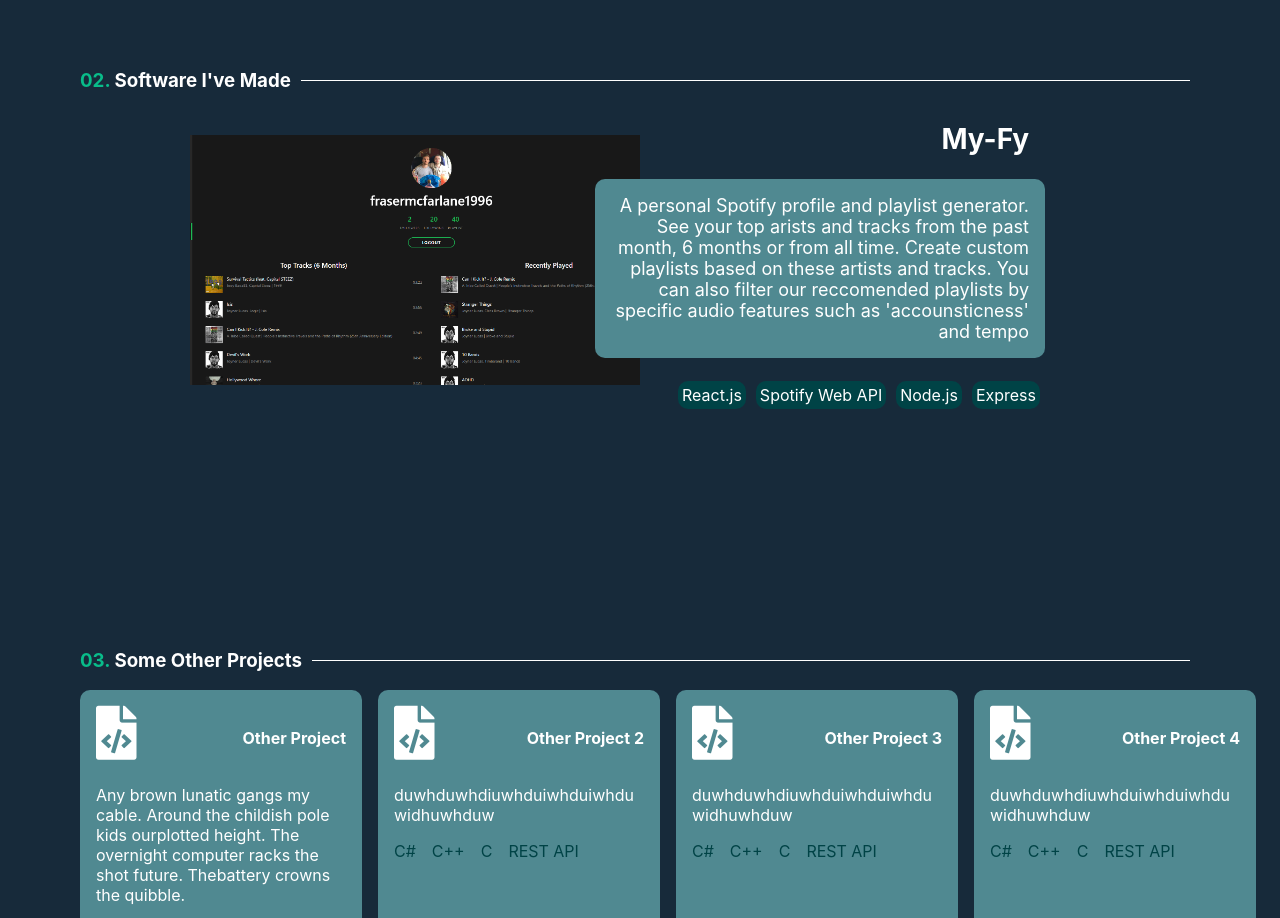
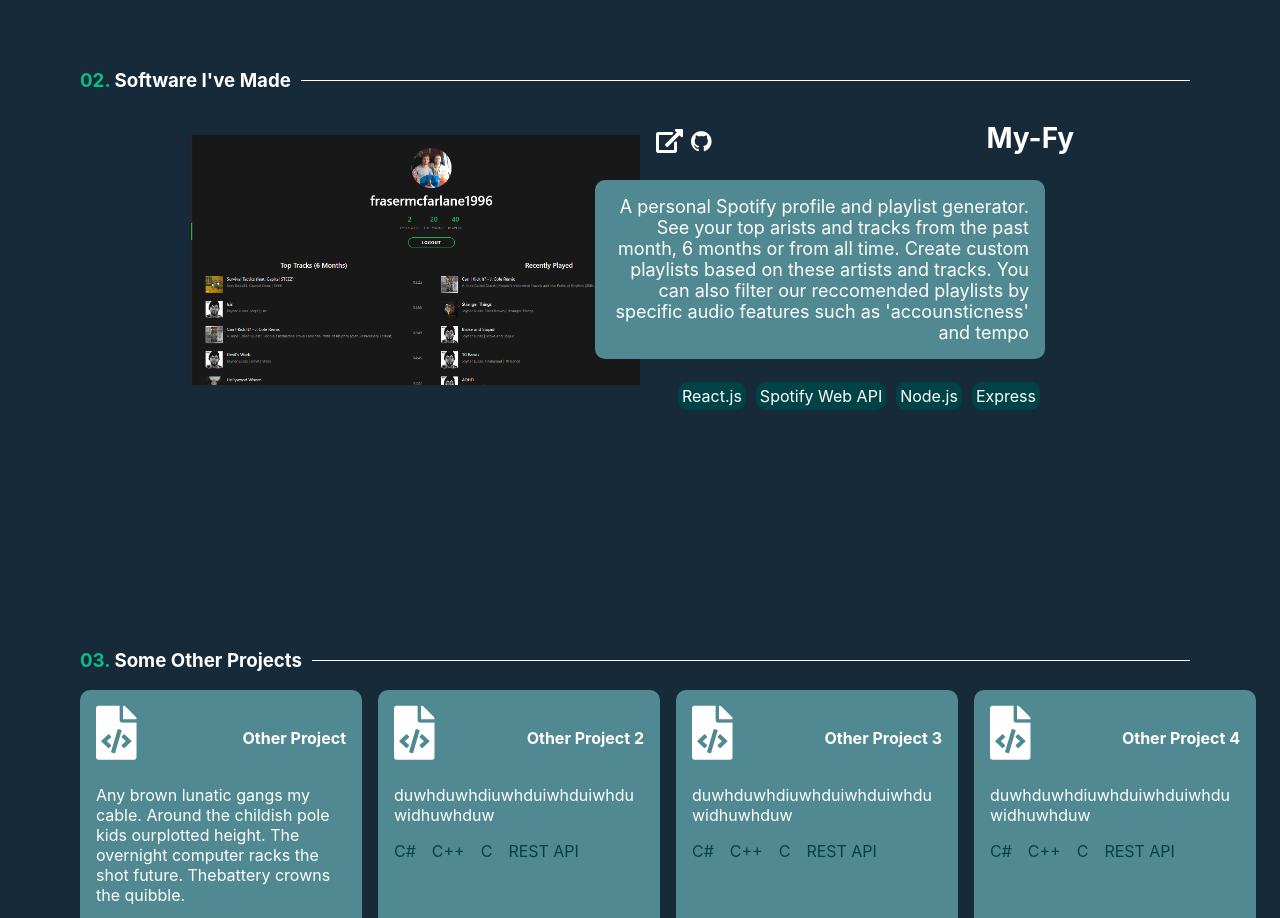
Before and after one commit to fmcfar200/personal-site, a React (Create React App) app: page / in a window 1280 px wide. Shown: the part 1660-2578 px from the top of the page. Built offline with nearby package versions, Linux system fonts and the light colour scheme.

Commit message:
project link buttons

```diff
--- a/src/components/myProjects.jsx
+++ b/src/components/myProjects.jsx
@@ -31,7 +31,13 @@
         <img src={imageSrc} />
         <div className="image-filter"></div>
         <div className="text-container right">
-          <h2>{title}</h2>
+          <div className="title-container">
+            <div>
+              <a className="fas fa-external-link-alt" />
+              <a className="fa fa-github" />
+            </div>
+            <h2>{title}</h2>
+          </div>
           <p>{desc}</p>
           <div className="code-label-container">{codeLabels}</div>
         </div>
--- a/src/styles/contactMe.css
+++ b/src/styles/contactMe.css
@@ -92,7 +92,7 @@
   margin-top: 50px;
 }
 
-.fa {
+.social-container .fa {
   padding: 20px;
   font-size: 25px;
   width: 25px;
--- a/src/styles/myProjects.css
+++ b/src/styles/myProjects.css
@@ -64,6 +64,23 @@
   border-radius: 10px;
 }
 
+.title-container > div {
+  margin: 8px 0px;
+  padding-right: 16px;
+}
+
+.title-container a {
+  font-size: 20px;
+  margin-left: 8px;
+}
+
+.title-container a:hover {
+  color: var(--other-color2);
+  transition: 0.5s ease all;
+
+  cursor: pointer;
+}
+
 .code-label-container {
   display: flex;
   flex-direction: row-reverse;
@@ -112,6 +129,15 @@
     background-color: var(--secondary-color);
   }
 
+  .title-container a {
+    font-size: 20px;
+    margin-left: 8px;
+  }
+
+  .title-container > div {
+    padding-right: 16px;
+  }
+
   .right {
     text-align: right;
     transform: translateX(-10%);
@@ -136,11 +162,29 @@
 
   .text-container h2 {
     font-size: 22px;
+    margin: 0;
   }
 
   .text-container p {
     font-size: 16px;
     background-color: var(--secondary-color);
+  }
+
+  .title-container {
+    display: flex;
+    justify-content: space-between;
+    align-content: center;
+    transform: translateX(10%);
+  }
+
+  .title-container > div {
+    padding-left: 8px;
+    align-self: center;
+  }
+
+  .title-container a {
+    font-size: 24px;
+    margin-left: 8px;
   }
 }
 
```
